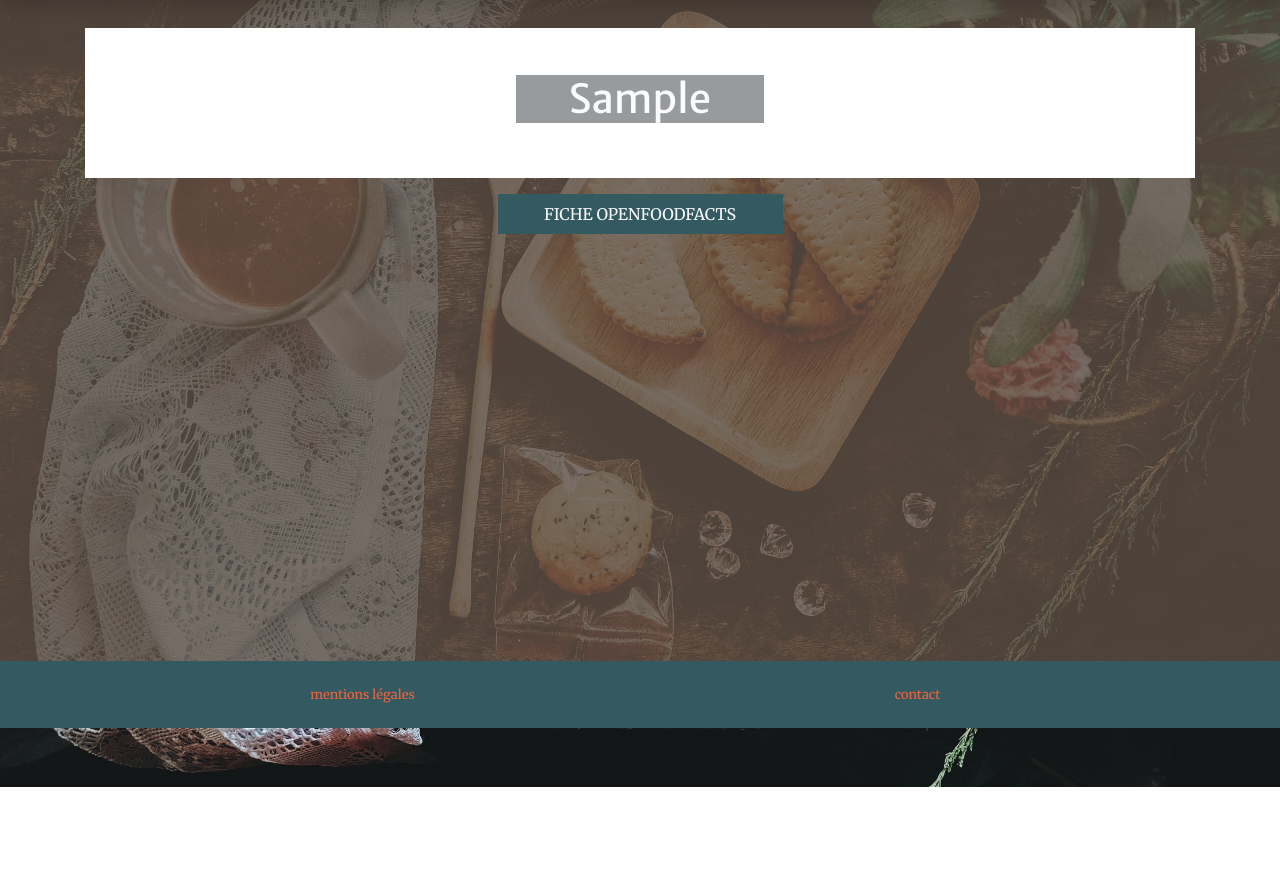
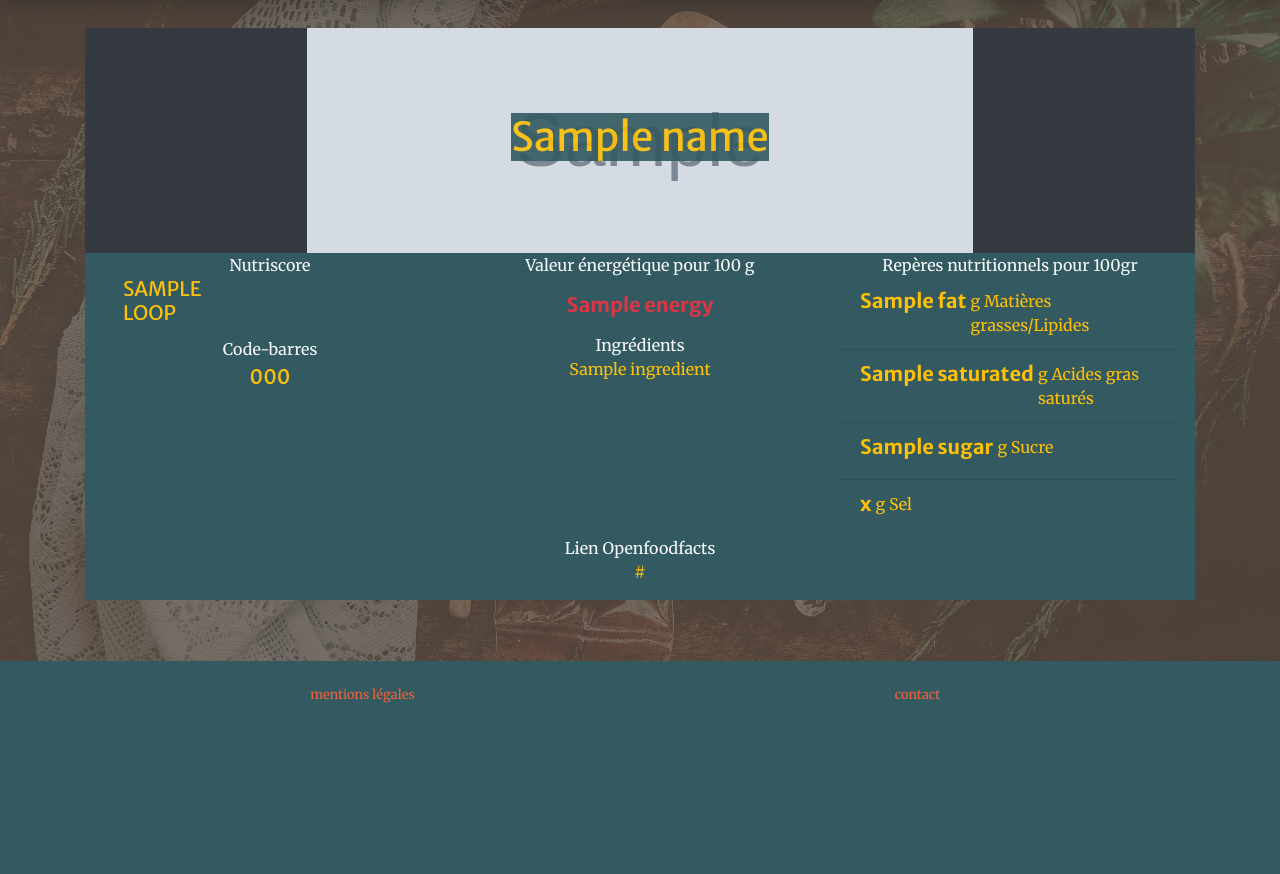
Before and after one commit to bbbenbat/P8_purbeurre, a Django app: template researches/templates/info_product.html in a window 1280 px wide. Shown: the part 72-946 px from the top of the page. After the commit the page ends 775 px from the top, so only its background shows below. Run offline with Django 3.2, Linux system fonts and the light colour scheme; the template is opened without the code that fills it: most values are stand-ins (such as "Sample title", 1, 10 or a date in 2020); grey boxes marked "Sample" are stand-in pictures; some libraries are stand-ins or nearby versions.

Commit message:
info product

```diff
--- a/researches/controllers/save_data_api.py
+++ b/researches/controllers/save_data_api.py
@@ -3,7 +3,7 @@ import django
 
 django.setup()
 
-from researches.controllers import parser_off
+from researches.controllers import parser_off, info_prod
 from researches.models import Category, Product, ProductCategory
 
 pars_off = parser_off.ParserOff()
@@ -20,7 +20,7 @@ class SaveDataApi():
                 product_name = var['product_name'].lower()
                 Product(name=product_name, nutriscore=var['nutrition_grades_tags'][0],
                         url=var['url'], barcode=var['code'], ingredient=var['ingredients_text_fr'],
-                        url_image=var['image_front_url'],nutriment=var['nutriments']).save()
+                        url_image=var['image_front_url'], nutriment=var['nutriments']).save()
                 product_id = Product.objects.get(name=product_name)
                 # print("PRODUCT ID ",product_id.id)
                 # save categories
--- a/researches/templates/favorite_product.html
+++ b/researches/templates/favorite_product.html
@@ -24,8 +24,6 @@
                 <form id="produrl" method="POST" action="{% url 'info_product' %}">
                     {% csrf_token %}
                     <input type="hidden" name="prod_id" value="{{ loop.id }}">
-                    <input type="hidden" name="prod_name" value="{{ loop.product }}">
-                    <input type="hidden" name="prod_url" value="{{ loop.url_image }}">
                     <button class="btn btn-outline-light btn-block" type="submit">
                         Lien
                     </button>
--- a/researches/templates/info_product.html
+++ b/researches/templates/info_product.html
@@ -3,22 +3,69 @@
 
 {% block content %}
 
-<div class="container h-25" style="background:white no-repeat center/60% url('{{prod_url}}')">
-    <div class="row align-items-center h-100">
-        <div class="col-3 mx-auto">
-            <div class="bg-dark" style="opacity: 0.5;">
-                <div class="text-center text-light">
-                    <h1 class="text-capitalize">{{prod_prod}}</h1>
-                </div>
+
+<div class="container text-light text-center bg-light h-75">
+    <div class="row h-50 bg-dark" style="background:transparent no-repeat center/60% url('{{url_image}}')">
+        <div class="col d-flex align-items-center justify-content-center text-warning font-weight-bold">
+            <h1 style="background:#345a61; opacity:0.9">{{name}}</h1></div>
+    </div>
+    <div class="row">
+        <div class="col-sm bg-light">
+            <div class="col text-center">
+                Nutriscore
+            </div>
+            <div class="row text-uppercase ml-2">
+                {% if nutriscore %}
+                {% for loop in list_nutri %}
+                {% if loop == nutriscore %}
+                <h3 class="col-2 float-left text-danger font-weight-bold">{{loop}}</h3>
+                {% else %}
+                <h5 class="col-2 float-left text-warning">{{loop}}</h5>
+                {% endif %}
+                {% endfor %}
+                {% endif %}
+            </div>
+            <div class="text-center text-warning">
+                <div class="text-light m-1">Code-barres</div>
+                <h5>{{barcode}}</h5>
             </div>
         </div>
+        <div class="col-sm bg-light">
+            <p>Valeur énergétique pour 100 g</p>
+            <h5 class="text-danger font-weight-bold">{{energy}}</h5>
+            <div class="pt-2 ">
+                <p>Ingrédients<br>
+                    <span class="text-warning text-left">{{ingredient}}</span></p>
+            </div>
+        </div>
+        <div class="col-sm bg-light">
+            Repères nutritionnels pour 100gr
+            <ul class="list-group list-group-flush text-warning">
+                <li class="list-group-item bg-light text-left">
+                    <h5 class="float-left mr-1 pb-0 font-weight-bold">{{fat}}</h5>
+                    g Matières grasses/Lipides
+                </li>
+                <li class="list-group-item bg-light text-left">
+                    <h5 class="float-left mr-1 font-weight-bold">{{saturated}}</h5>
+                    g Acides gras saturés
+                </li>
+                <li class="list-group-item bg-light text-left">
+                    <h5 class="float-left mr-1 font-weight-bold">{{sugar}}</h5>
+                    g Sucre
+                </li>
+                <li class="list-group-item bg-light text-left">
+                    <h5 class="float-left mr-1 font-weight-bold">{{salt}}</h5>
+                    g Sel
+                </li>
+            </ul>
+        </div>
+
+    </div>
+    <div class="row">
+        <div class="col-12 bg-light"><p>Lien Openfoodfacts<br>
+            <a class="text-warning" href="{{url}}">{{url}}</a></p></div>
     </div>
 </div>
-<div class="row text-light text-uppercase text-center">
-    <p class="col-3 mx-auto m-3 p-2 bg-light">Fiche Openfoodfacts</p>
-</div>
 
-<div class="embed-responsive embed-responsive-16by9">
-    <iframe class="embed-responsive-item" src="{{url_product}}" allowfullscreen></iframe>
-</div>
+
 {% endblock %}
```
Also changed, not shown: researches/controllers/info_prod.py (added, +23 -0 lines), researches/views.py (+21 -4 lines), researches/controllers/favorites.py (line endings or trailing spaces).
